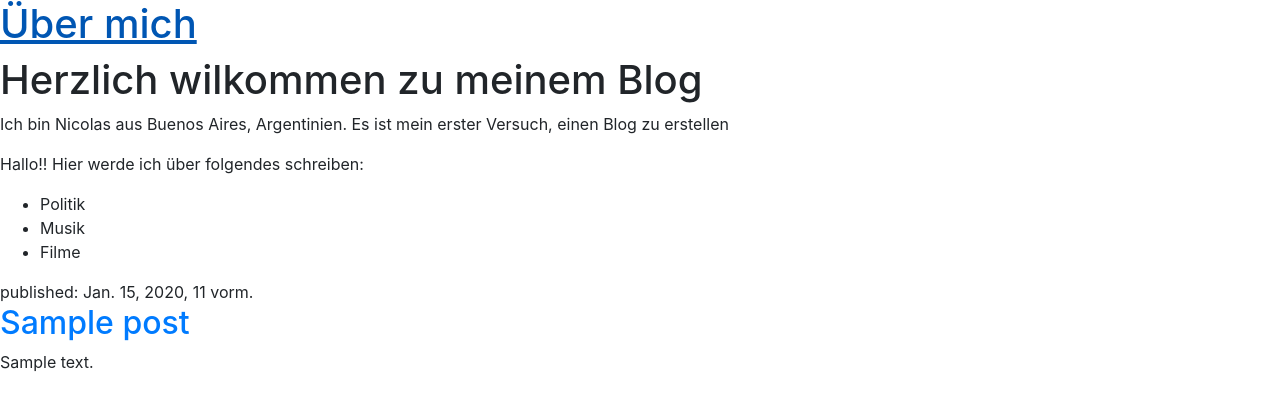
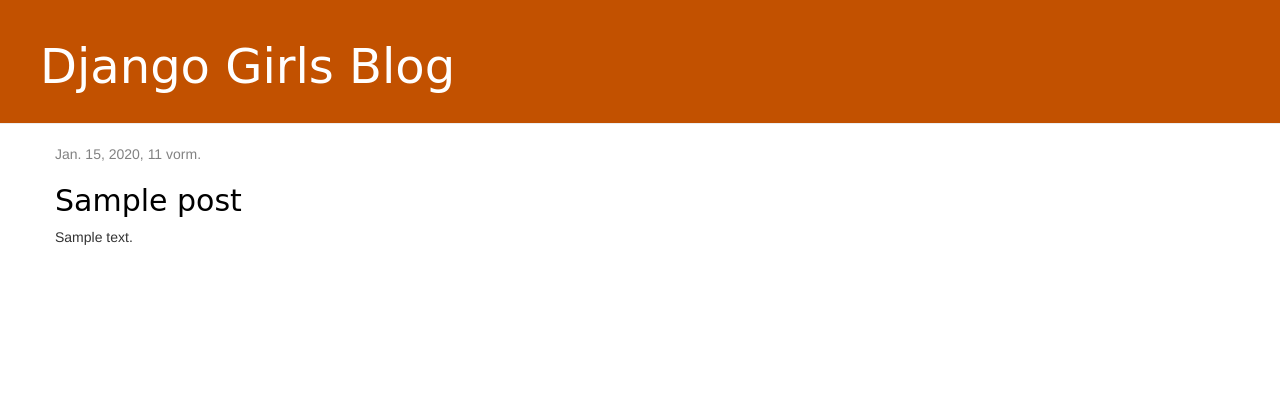
Before and after one commit to nicolasnazos/djangogirls, a Django app: template blog/templates/blog/post_list.html in a window 1280 px wide. Shown: the top 411 px of the page. Run offline with Django 3.2, Linux system fonts and the light colour scheme; the template is opened without the code that fills it: values that come from a table or form of the project are taken from there, others are empty; tables that the repository leaves empty hold one stand-in row (values such as "Sample post"); some libraries are stand-ins or nearby versions.

Commit message:
template added for post details and css for the site provided.

```diff
--- /dev/null
+++ b/blog/static/css/blog.css
@@ -0,0 +1,46 @@
+.page-header {
+    background-color: #C25100;
+    margin-top: 0;
+    padding: 20px 20px 20px 40px;
+}
+
+.page-header h1, .page-header h1 a, .page-header h1 a:visited, .page-header h1 a:active {
+    color: #ffffff;
+    font-size: 36pt;
+    text-decoration: none;
+}
+
+.content {
+    margin-left: 40px;
+}
+
+h1, h2, h3, h4 {
+    font-family: 'Lobster', cursive;
+}
+
+.date {
+    color: #828282;
+}
+
+.save {
+    float: right;
+}
+
+.post-form textarea, .post-form input {
+    width: 100%;
+}
+
+.top-menu, .top-menu:hover, .top-menu:visited {
+    color: #ffffff;
+    float: right;
+    font-size: 26pt;
+    margin-right: 20px;
+}
+
+.post {
+    margin-bottom: 70px;
+}
+
+.post h2 a, .post h2 a:visited {
+    color: #000000;
+}
--- /dev/null
+++ b/blog/templates/blog/base.html
@@ -0,0 +1,26 @@
+{% load static %}
+<!DOCTYPE html>
+<html>
+    <head>
+       <!-- Latest compiled and minified CSS -->
+        <link rel="stylesheet" href="https://maxcdn.bootstrapcdn.com/bootstrap/3.3.7/css/bootstrap.min.css">
+        <link rel="stylesheet" href="https://maxcdn.bootstrapcdn.com/bootstrap/3.3.7/css/bootstrap-theme.min.css">
+        <link rel="stylesheet" href="{% static 'css/blog.css' %}">
+        <title>mi blog</title>
+
+
+    </head>
+    <body>
+        <div class="page-header">
+            <h1><a href="/">Django Girls Blog</a></h1>
+        </div>
+        <div class="content container">
+            <div class="row">
+                <div class="col-md-8">
+                {% block content %}
+                {% endblock %}
+                </div>
+             </div>
+        </div>
+    </body>
+</html>
--- a/blog/templates/blog/post_list.html
+++ b/blog/templates/blog/post_list.html
@@ -1,37 +1,13 @@
-<!DOCTYPE html>
-<HTML>
-    <head>
-        <meta charset="utf-8" />
-        <meta name="viewport" content="width=device-width, initial-scale=1.0">
-        <link rel="stylesheet" href="https://cdn.jsdelivr.net/npm/bootstrap@4.5.3/dist/css/bootstrap.min.css" integrity="sha384-TX8t27EcRE3e/ihU7zmQxVncDAy5uIKz4rEkgIXeMed4M0jlfIDPvg6uqKI2xXr2" crossorigin="anonymous">
+{% extends 'blog/base.html' %}
 
-        <title class="titulo">Mein Blog</title>
-
-    </head>
-    <body>
-        <header>
-            <h1> <a href="/about">Über mich</a></h1>
-        </header>
-
-        <h1> Herzlich wilkommen zu meinem Blog</h1>
-            <p>Ich bin Nicolas aus Buenos Aires, Argentinien. Es ist mein erster Versuch, einen Blog zu erstellen</p>
-            <p> Hallo!! Hier werde ich über folgendes schreiben:</p>
-            <ul>
-                <li> Politik </li>
-                <li> Musik </li>
-                <li> Filme</li>
-
-
-
-            </ul>
-        {% for post in posts %}
-            <article>
-                <time>published: {{ post.published_date }}</time>
-                <h2><a href="">{{ post.title }}</a></h2>
-                <p>{{ post.text|linebreaksbr }}</p>
-            </article>
-        {% endfor %}
-
-
-    </body>
-</HTML>
+{% block content %}
+    {% for post in posts %}
+        <div class="post">
+            <div class="date">
+                {{ post.published_date }}
+            </div>
+            <h2><a href="{% url 'post_detail' pk=post.pk %}">{{ post.title }}</a></h2>
+            <p>{{ post.text|linebreaksbr }}</p>
+        </div>
+    {% endfor %}
+{% endblock %}
--- a/blog/urls.py
+++ b/blog/urls.py
@@ -1,7 +1,9 @@
 from django.urls import path
 from . import views
 
+
 urlpatterns = [
     path('', views.post_list, name='post_list'),
-    path('', views.about, name='about'),
+
+    path('post/<int:pk>/', views.post_detail, name='post_detail'),
 ]
--- a/blog/views.py
+++ b/blog/views.py
@@ -1,6 +1,7 @@
 from django.shortcuts import render
 
 from .models import Post
+from django.shortcuts import get_object_or_404
 
 
 # Create your views here.
@@ -9,5 +10,6 @@ def post_list(request):
     return render(request, 'blog/post_list.html', {'posts': posts})
 
 
-def about(request):
-    return render(request, 'blog/about.html', {})
+def post_detail(request, pk):
+    post = get_object_or_404(Post, pk=pk)
+    return render(request, 'blog/post_detail.html', {'post': post})
--- a/myblog/settings.py
+++ b/myblog/settings.py
@@ -25,7 +25,7 @@ BASE_DIR = Path(__file__).resolve().parent.parent
 SECRET_KEY = '19u1i)*b0cn=!oo3c6g&==!xtf03yym!fp%1(8nb4l3(t4v^q+'
 
 # SECURITY WARNING: don't run with debug turned on in production!
-DEBUG = False
+DEBUG = True
 
 ALLOWED_HOSTS = ['*']
 
```
Also changed, not shown: blog/templates/blog/about.html (deleted, +0 -35 lines), blog/templates/blog/post_detail.html (added, +13 -0 lines).
